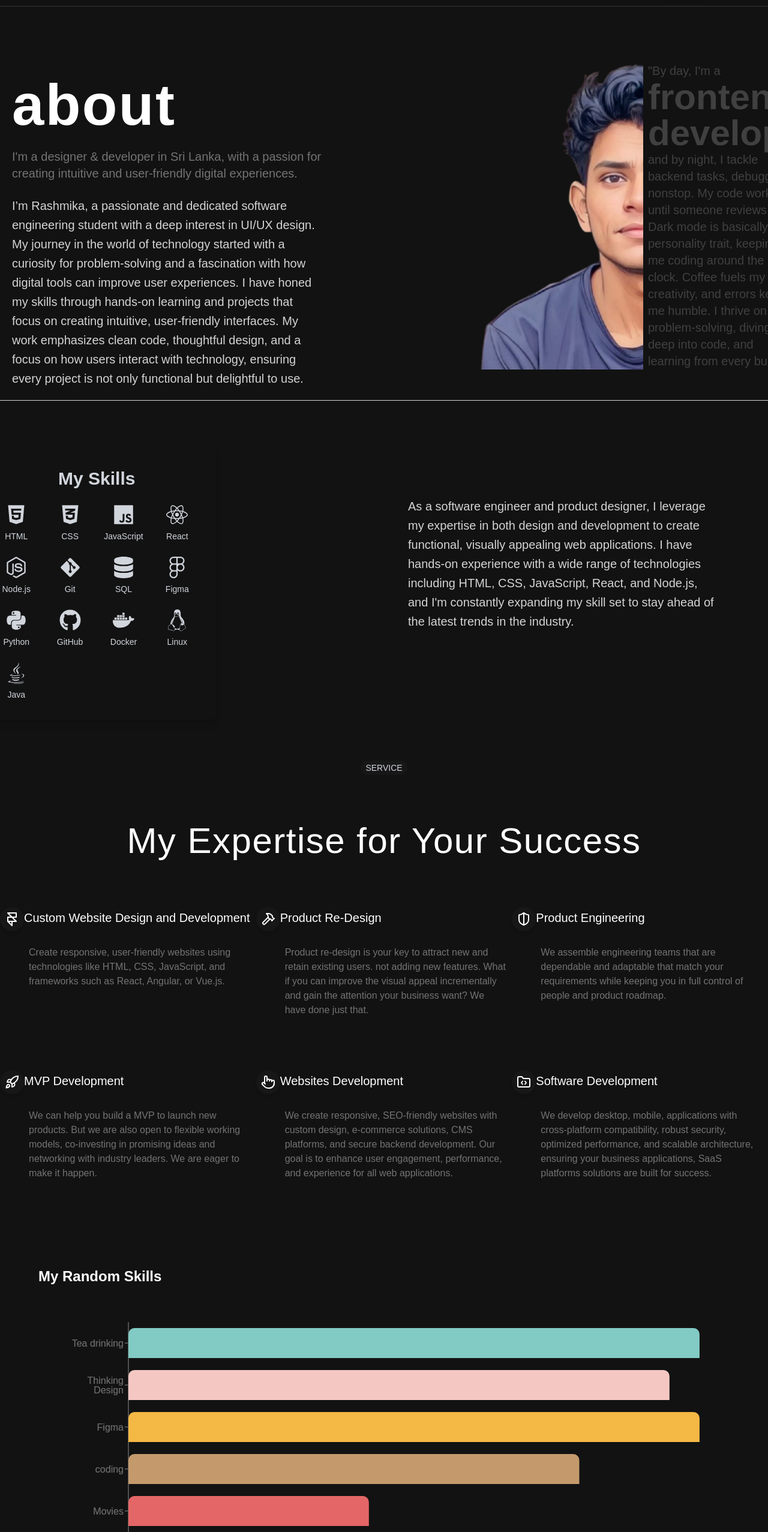
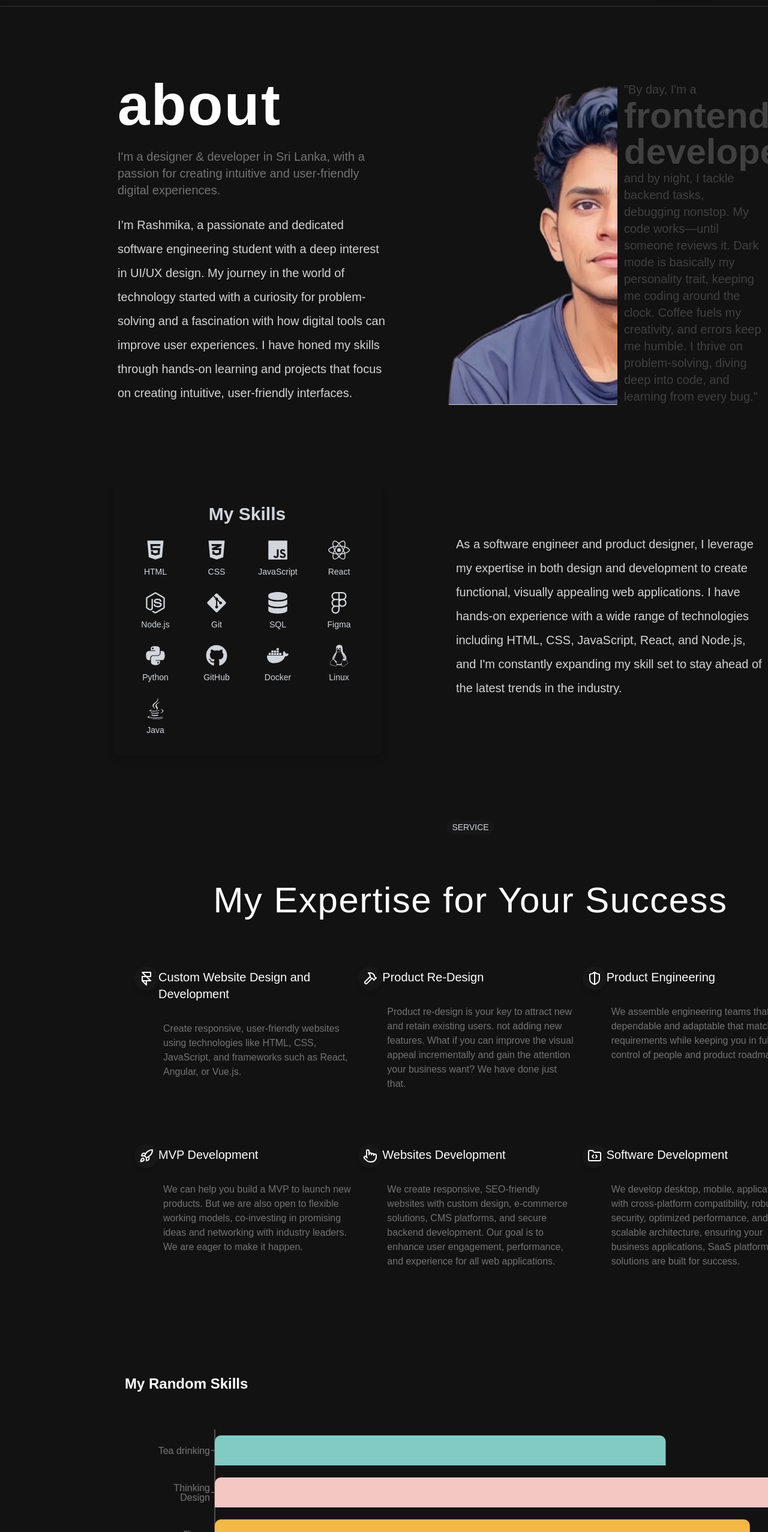
Before and after one commit to rashmikaz/new-portfolio, a React (Vite) app: page /about in a window 1280 px wide. Shown: the part 52-2606 px from the top of the page at 60% size. Built offline with nearby package versions, Linux system fonts and the light colour scheme.

Commit message:
done about section

```diff
--- a/src/components/About.jsx
+++ b/src/components/About.jsx
@@ -10,9 +10,9 @@ import { motion } from 'framer-motion';
 
 const Aboutsection = () => {
   return (
-    <div className="flex flex-col items-center mt-6 lg:mt-24">
+    <div className="flex flex-col items-center mt-6 lg:mt-24 absolute left-140">
     <motion.div
-  className="w-130 relative right-90"
+  className="w-112 relative right-91"
   initial={{ x: -100, opacity: 0 }}
   animate={{ x: 0, opacity: 1 }}
   transition={{
@@ -28,14 +28,14 @@ const Aboutsection = () => {
     I'm a designer & developer in Sri Lanka, with a passion for creating intuitive and user-friendly digital experiences.
   </p>
 
-  <p className="text-xl text-neutral-300 leading-8">
+  <p className="text-xl text-neutral-300 leading-10">
     I’m Rashmika, a passionate and dedicated software engineering student with a deep interest in UI/UX design. My journey in the world of technology started with a curiosity for problem-solving and a fascination with how digital tools can improve user experiences.
-    I have honed my skills through hands-on learning and projects that focus on creating intuitive, user-friendly interfaces. My work emphasizes clean code, thoughtful design, and a focus on how users interact with technology, ensuring every project is not only functional but delightful to use.
+    I have honed my skills through hands-on learning and projects that focus on creating intuitive, user-friendly interfaces.
   </p>
 </motion.div>
 
 <motion.p
-  className="text-xl text-neutral-700 max-w-3xl mx-auto w-60 absolute left-270 bottom-33"
+  className="text-xl text-neutral-700 max-w-3xl mx-auto w-58 absolute left-120 bottom-0"
   initial={{ x: 100, opacity: 0 }}
   animate={{ x: 0, opacity: 1 }}
   transition={{
@@ -49,7 +49,7 @@ const Aboutsection = () => {
 </motion.p>
 
       <motion.div
-  className="absolute bottom-33 left-193"
+  className="absolute bottom-0 left-39 w-80"
   initial={{ x: -100, opacity: 0 }}
   animate={{ x: 0, opacity: 1 }}
   transition={{
@@ -59,24 +59,24 @@ const Aboutsection = () => {
     duration: 1.5,
   }}
 >
-  <img src={aboutimg1} alt="About Image" className="w-75 mx-auto" />
+  <img src={aboutimg1} alt="About Image" className=" h-140" />
 </motion.div>
 
-     <div className="border-t border-gray-300 w-full mt-10  absolute bottom-20"></div>
+     <div className="border-t border-gray-300 w-70 mt-10  absolute bottom-0 left-47"></div>
 
-     <div className="absolute top-320 right-150">
+     <div className="absolute top-290 right-13 w-full">
       <Skill />
      </div>
 
      <div>
-     <p className="text-xl text-neutral-300 leading-8 w-130 absolute left-170 top-220 ">
+     <p className="text-xl text-neutral-300 leading-10 w-130 absolute left-50 top-190 ">
      As a software engineer and product designer, I leverage my expertise in both design and development to create functional, visually appealing web applications. I have hands-on experience with a wide range of technologies including HTML, CSS, JavaScript, React, and Node.js, and I'm constantly expanding my skill set to stay ahead of the latest trends in the industry.
       </p>
      </div>
 
 
-     <div className="absolute top-330">
-     <div className="text-center">
+     <div className="absolute top-310 w-280">
+     <div className="text-center ">
         <span className="bg-neutral-900 text-gray-300 rounded-full h-6 text-sm font-medium px-2 py-1 uppercase"
         >
           Service
@@ -106,7 +106,7 @@ const Aboutsection = () => {
      </div>
 
 
-     <div className="absolute top-550 w-300">
+     <div className="absolute top-550  w-300">
        <SkillsChart />
      </div>
 
--- a/src/components/SkillsChart.jsx
+++ b/src/components/SkillsChart.jsx
@@ -2,11 +2,11 @@ import React from "react";
 import { BarChart, Bar, XAxis, YAxis, Tooltip, ResponsiveContainer, Cell } from "recharts";
 
 const data = [
-  { name: "Tea drinking", value: 95, color: "#82CBC4" },
-  { name: "Thinking Design", value: 90, color: "#F4C7C3" },
-  { name: "Figma", value: 95, color: "#F4B844" },
+  { name: "Tea drinking", value: 75, color: "#82CBC4" },
+  { name: "Thinking Design", value: 98, color: "#F4C7C3" },
+  { name: "Figma", value: 89, color: "#F4B844" },
   { name: "coding", value: 75, color: "#C49A6C" },
-  { name: "Movies", value: 40, color: "#E46666" },
+  { name: "Movies", value: 60, color: "#E46666" },
 ];
 
 const levels = ["Newbie", "Geek", "Ninja", "Jedi"];
@@ -36,6 +36,15 @@ const SkillsChart = () => {
           </Bar>
         </BarChart>
       </ResponsiveContainer>
+
+      <a
+      href="/resume.pdf"
+      download
+      className="inline-block px-4 py-2 mt-4 text-white bg-blue-600 rounded-lg hover:bg-blue-700 transition-colors"
+      >
+     Download Resume
+     </a>
+
     </div>
   );
 };
```
